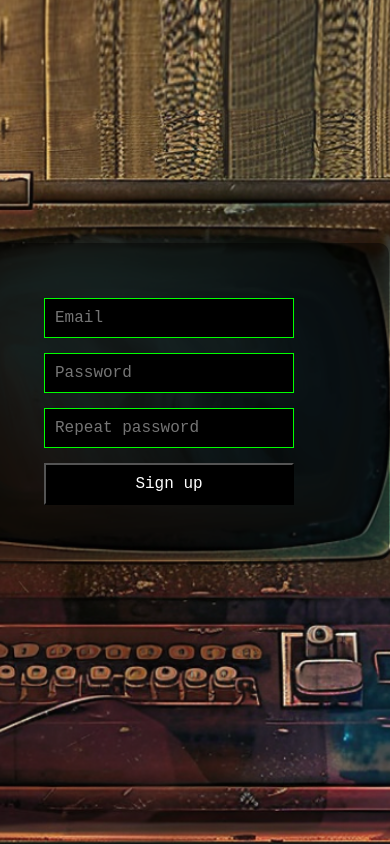
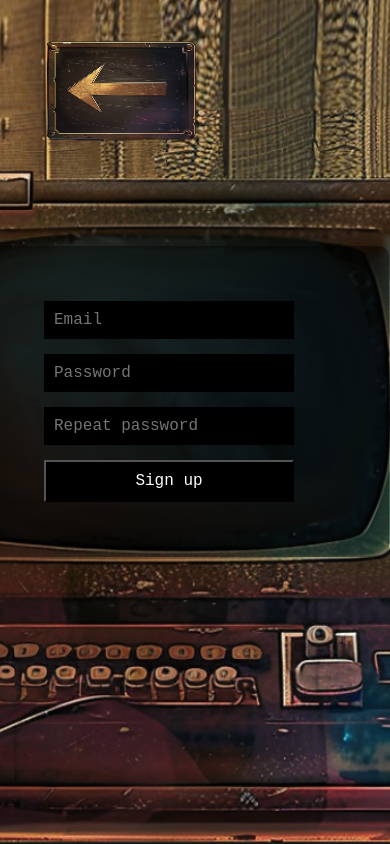
Before and after one commit to aminaisayeva/pizza, a React (Create React App) app in the folder columbia-puzzle/: page /signup in a window 390 px wide. Built offline with nearby package versions, Linux system fonts and the light colour scheme; no server answers.

Commit message:
fixed button problem for backgrounds, added backbutton for login and signup, and fixed the buttons on the phone, need to fix the whiteboard (make it a computer) and make the chatbot

```diff
--- /dev/null
+++ b/columbia-puzzle/src/components/BackButton.js
@@ -0,0 +1,21 @@
+// src/components/BackButton.js
+import React from 'react';
+import { useNavigate } from 'react-router-dom';
+import backButtonImage from '../assets/back_button.png';
+import '../styles/BackButton.css';
+
+const BackButton = () => {
+  const navigate = useNavigate();
+
+  const handleBack = () => {
+    navigate('/'); // Navigate back to the welcome screen
+  };
+
+  return (
+    <button className="back-button" onClick={handleBack}>
+      <img src={backButtonImage} alt="Back" />
+    </button>
+  );
+};
+
+export default BackButton;
--- a/columbia-puzzle/src/components/Login.js
+++ b/columbia-puzzle/src/components/Login.js
@@ -2,6 +2,7 @@ import React, { useState } from 'react';
 import { useNavigate } from 'react-router-dom';
 import { signInWithEmailAndPassword } from 'firebase/auth';
 import { auth } from '../services/firebaseConfig';
+import BackButton from './BackButton';
 import '../styles/Login.css';
 
 const Login = () => {
@@ -21,10 +22,11 @@ const Login = () => {
 
   return (
     <div className="login">
+      <BackButton /> {/* Add the back button */}
       <form onSubmit={handleLogin}>
         <input type="email" placeholder="Email" value={email} onChange={(e) => setEmail(e.target.value)} required />
         <input type="password" placeholder="Password" value={password} onChange={(e) => setPassword(e.target.value)} required />
-        <button type="submit">Login</button>
+        <button className="login-butt">Login</button>
       </form>
     </div>
   );
--- a/columbia-puzzle/src/components/Signup.js
+++ b/columbia-puzzle/src/components/Signup.js
@@ -5,6 +5,7 @@ import { createUserWithEmailAndPassword } from 'firebase/auth';
 import { auth } from '../services/firebaseConfig';
 import { createUserProfileDocument } from '../services/FirestoreService';
 import { UserContext } from '../context/UserContext'; // Corrected import for context
+import BackButton from './BackButton';
 import '../styles/Signup.css';
 
 const Signup = () => {
@@ -42,11 +43,12 @@ const Signup = () => {
 
   return (
     <div className="signup">
+      <BackButton /> {/* Add the back button */}
       <form onSubmit={handleSignup}>
         <input type="email" placeholder="Email" value={email} onChange={(e) => setEmail(e.target.value)} required />
         <input type="password" placeholder="Password" value={password} onChange={(e) => setPassword(e.target.value)} required />
         <input type="password" placeholder="Repeat password" value={repeatPassword} onChange={(e) => setRepeatPassword(e.target.value)} required />
-        <button type="submit">Sign up</button>
+        <button className="signup-butt">Sign up</button>
       </form>
     </div>
   );
--- /dev/null
+++ b/columbia-puzzle/src/styles/BackButton.css
@@ -0,0 +1,15 @@
+/* src/styles/BackButton.css */
+.back-button {
+    position: absolute;
+    top: 40px; /* Adjust as necessary */
+    left: 40px; /* Adjust as necessary */
+    background-color: transparent;
+    border: none;
+    cursor: pointer;
+    z-index: 10; /* Ensure it's above other components */
+  }
+
+  .back-button img {
+    width: 150px; /* Adjust size as necessary */
+    height: 100px;
+  }
--- a/columbia-puzzle/src/styles/ChatBot.css
+++ b/columbia-puzzle/src/styles/ChatBot.css
@@ -75,16 +75,20 @@ input {
   padding: 8px;
   border: none;
   outline: none;
-  background-color: #000000;
-  color: #00ff00;
+  font-size: 0.85rem;
+  background-color: #000000; /* Terminal-like black background */
+  color: #00ff00; /* Terminal-like green text */
+  /*border: 1px solid #00ff00; /* Green border */
+  outline: none;
   font-family: 'Courier New', Courier, monospace;
 }
 
+
 .chatbot-form button {
-  padding: 8px;
-  border: none;
-  background-color: #00ff00;
-  color: #000000;
+  font-size: 1rem;
+  background-color: #000000;
+  color: #ffffff;
+  font-family: 'Courier New', Courier, monospace;
   cursor: pointer;
   font-family: 'Courier New', Courier, monospace;
 }
--- a/columbia-puzzle/src/styles/Login.css
+++ b/columbia-puzzle/src/styles/Login.css
@@ -29,12 +29,12 @@
   font-size: 1rem;
   background-color: #000000; /* Terminal-like black background */
   color: #00ff00; /* Terminal-like green text */
-  border: 1px solid #00ff00; /* Green border */
+  /*border: 1px solid #00ff00; /* Green border */
   outline: none;
   font-family: 'Courier New', Courier, monospace;
 }
 
-.login button {
+.login-butt {
   padding: 10px;
   font-size: 1rem;
   background-color: #000000;
--- a/columbia-puzzle/src/styles/Signup.css
+++ b/columbia-puzzle/src/styles/Signup.css
@@ -29,13 +29,13 @@
   font-size: 1rem;
   background-color: #000000; /* Terminal-like black background */
   color: #00ff00; /* Terminal-like green text */
-  border: 1px solid #00ff00; /* Green border */
+  /*border: 1px solid #00ff00; /* Green border */
   outline: none;
   font-family: 'Courier New', Courier, monospace;
 }
 
 
-.signup button {
+.signup-butt {
   padding: 10px;
   font-size: 1rem;
   background-color: #000000;
--- a/columbia-puzzle/src/styles/Welcome.css
+++ b/columbia-puzzle/src/styles/Welcome.css
@@ -4,7 +4,7 @@
   flex-direction: column;
   justify-content: center;
   /*align-items: flex-start; /* Aligns items to the left */
-  top: 10px;
+  top: 40px;
   padding-left: 60px; /* Adds some padding from the left side */
   height: 100vh;
   width: 100vw;
@@ -27,14 +27,17 @@
   border: none;
   cursor: pointer;
   margin: 10px 0; /* Vertical margin for each button */
-  width: 130px; /* Adjust width to match the image dimensions */
-  height: 55px; /* Adjust height to match the image dimensions */
+  width: 180px; /* Adjust width to match the image dimensions */
+  height: 100px; /* Adjust height to match the image dimensions */
 }
 
 .login-button {
+  margin-top: 150px;
   background-image: url('../assets/login_button.png'); /* Adjust path to your login button image */
+  background-color: transparent;
 }
 
 .signup-button {
   background-image: url('../assets/signup_button.png'); /* Adjust path to your signup button image */
+  background-color: transparent;
 }
--- a/columbia-puzzle/src/styles/index.css
+++ b/columbia-puzzle/src/styles/index.css
@@ -9,6 +9,7 @@ body {
 
 }
 
+
 code {
   font-family: source-code-pro, Menlo, Monaco, Consolas, 'Courier New',
     monospace;
```
Also changed, not shown: columbia-puzzle/src/assets/back_button.png (added).
